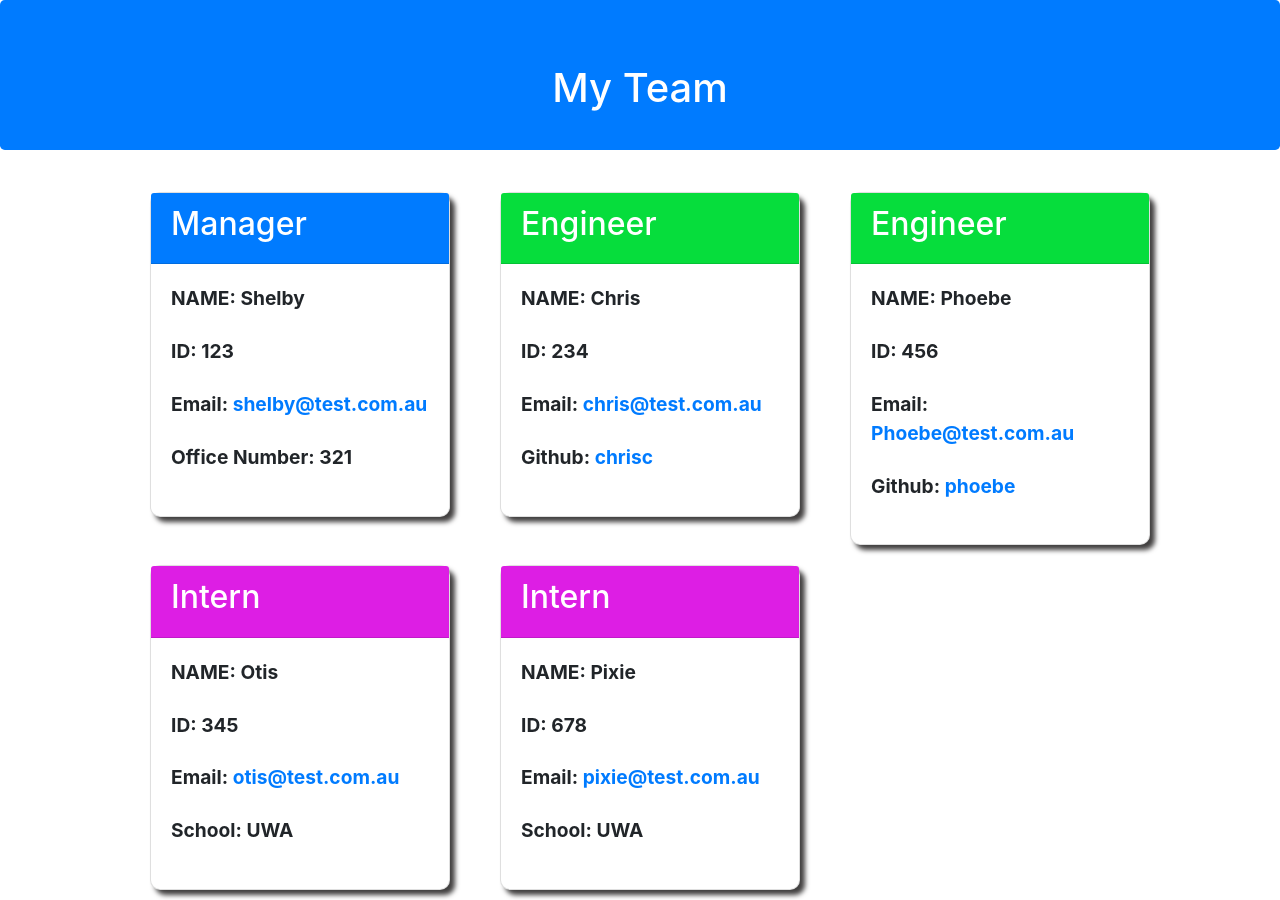
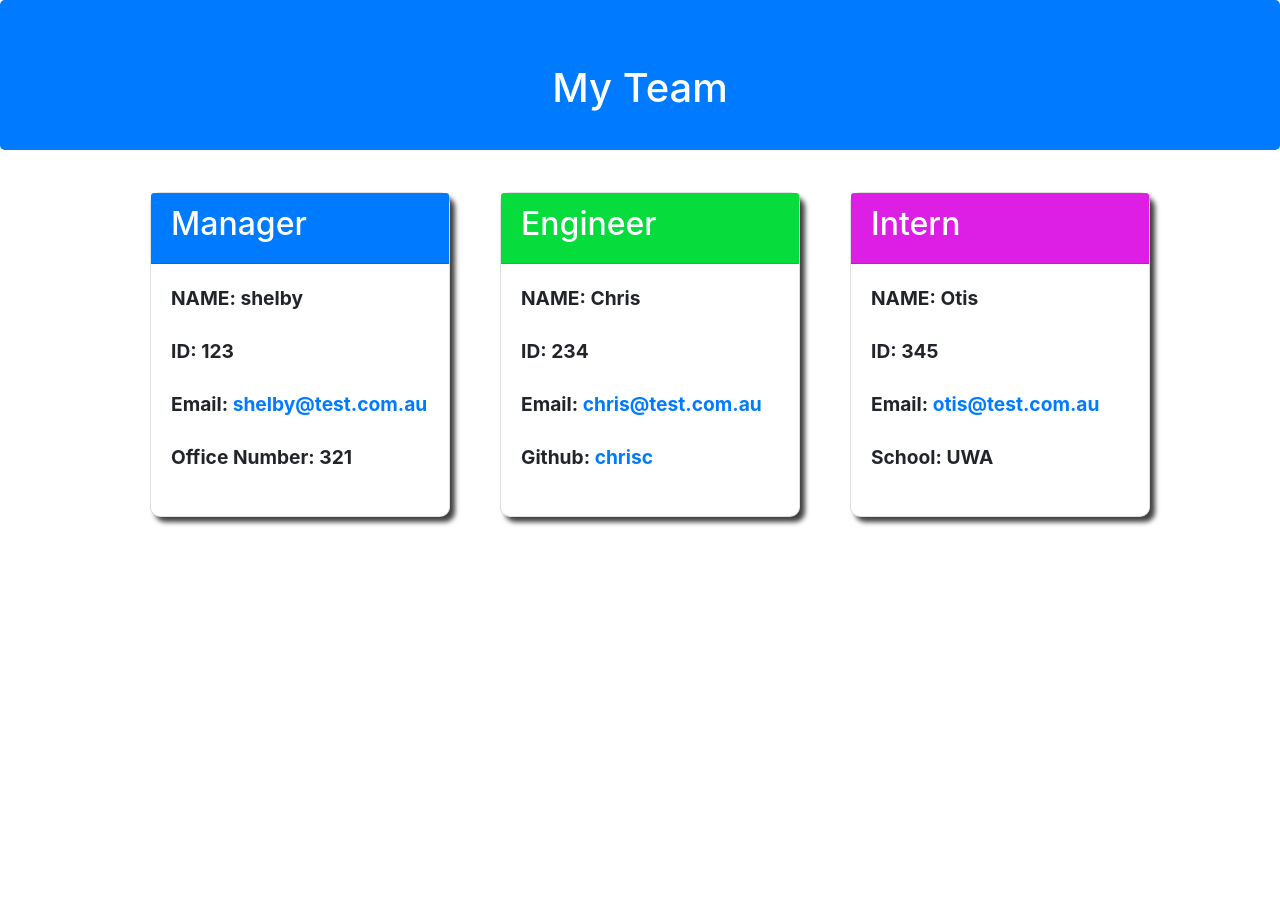
Before and after one commit to Shelbyrp/Team-Profile-Generator, a website: page dist/team.html in a window 1280 px wide. After the commit the page ends 800 px from the top, so only its background shows below. Drawn offline with nearby package versions, Linux system fonts and the light colour scheme.

```diff
--- a/dist/team.html
+++ b/dist/team.html
@@ -25,7 +25,7 @@
       <div class="card-body">
         <form role="form">
         <div class="form-group">
-        <label class="title" for="reserve-unique-id" id="reserve-unique-id">NAME: Shelby</label>
+        <label class="title" for="reserve-unique-id" id="reserve-unique-id">NAME: shelby</label>
         </div>
           <div class="form-group">
               <label for="reserve-unique-id" id="reserve-unique-id">ID: 123</label>
@@ -69,32 +69,6 @@
 </div>
 </li>
 
-<li>
-  <div class="col-md-3">
-  <div class="card cardbody">
-    <div class="card-header text-white" style="background: #06dd3c">
-                  <div><h2>Engineer</h2></div>
-                </div>
-    <div class="card-body">
-      <form role="form">
-      <div class="form-group">
-      <label class="title" for="reserve-unique-id" id="reserve-unique-id">NAME: Phoebe</label>
-      </div>
-        <div class="form-group">
-            <label for="reserve-unique-id" id="reserve-unique-id">ID: 456</label>
-        </div>
-        <div class="form-group">
-          <label for="reserve-email" id="reserve-email">Email: <a href = "mailto: phoebe@test.com.au">Phoebe@test.com.au</a></label>
-        </div>
-        <div class="form-group">
-                <label for="reserve-phone" id="reserve-office-number">Github: <a href = "https://github.com/phoebe">phoebe</a></label>
-            </div>
-        </form>
-    </div>
-  </div>
-</div>
-</li>
-
 
   <li>
   <div class="col-md-3">
@@ -123,33 +97,6 @@
 </div>
 </li>
 
-<li>
-  <div class="col-md-3">
-  <div class="card cardbody">
-    <div class="card-header text-white" style="background: #dd1ee4">
-                  <div><h2>Intern</h2></div>
-                </div>
-    <div class="card-body">
-      <form role="form">
-      <div class="form-group">
-      <label class="title" for="reserve-unique-id" id="reserve-unique-id">NAME: Pixie</label>
-      </div>
-        <div class="form-group">
-            <label for="reserve-unique-id" id="reserve-unique-id">ID: 678</label>
-        </div>
-        <div class="form-group">
-        <label for="reserve-email" id="reserve-email">Email: <a href = "mailto: pixie@test.com.au">pixie@test.com.au</a></label>
-      </div>
-        <div class="form-group">
-                <label for="reserve-phone" id="reserve-office-number">School: UWA</label>
-                </label>
-            </div>
-        </form>
-    </div>
-  </div>
-</div>
-</li>
-
     </ul>
     </div>
   </body>
--- a/test.txt
+++ b/test.txt
@@ -1 +1 @@
-[{"name":"Shelby","id":"123","email":"shelby@test.com.au","officeNumber":"321"},{"name":"Chris","id":"234","email":"chris@test.com.au","github":"chrisc"},{"name":"Otis","id":"345","email":"otis@test.com.au","school":"UWA"}]
+[{"name":"shelby","id":"123","email":"shelby@test.com.au","officeNumber":"321"},{"name":"Chris","id":"234","email":"chris@test.com.au","github":"chrisc"},{"name":"Otis","id":"345","email":"otis@test.com.au","school":"UWA"}]
```
Also changed, not shown: README.md, images/tests.png (added).
